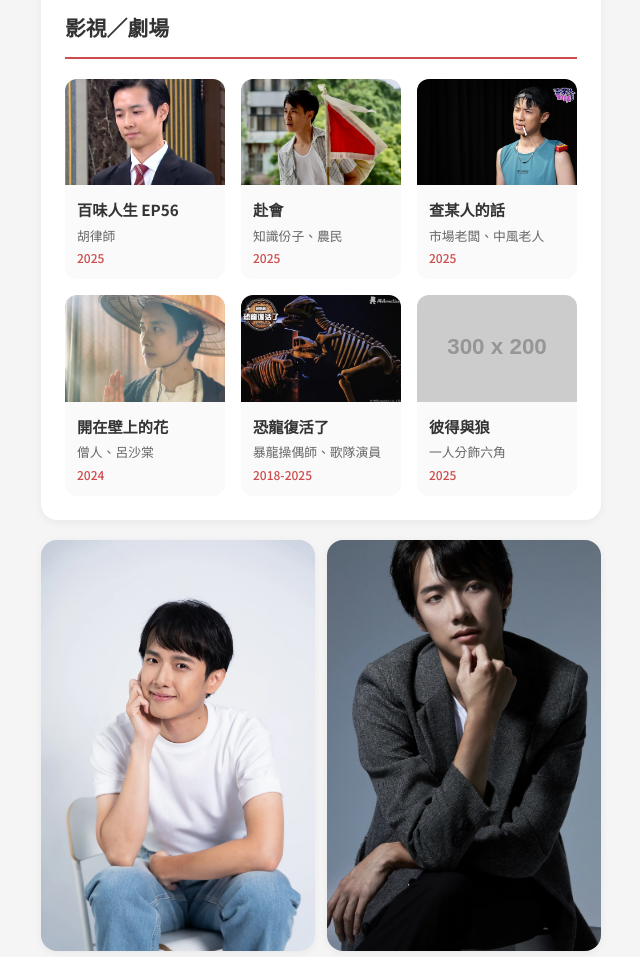
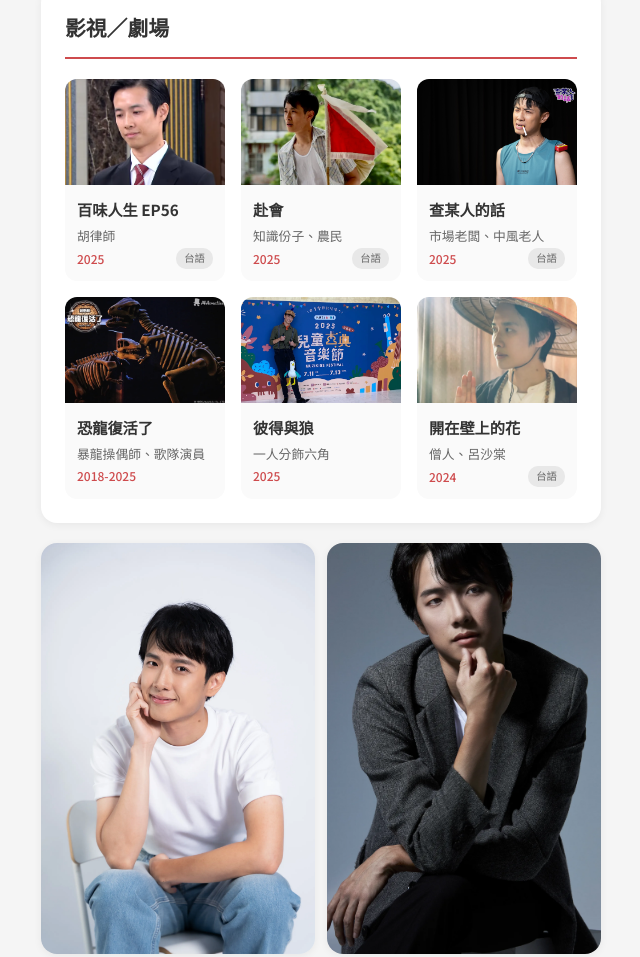
Before and after one commit to wesley100002001/wesley100002001.github.io, a website: page wesley.cwlin/index.html in a window 1280 px wide. Shown: the part 1158-2115 px from the top of the page, without its empty margins (319-959 px from the left). Drawn offline with Linux system fonts and the light colour scheme; placeholder pictures from the web are drawn by us.

Commit message:
Add language, dinosaur link

```diff
--- a/wesley.cwlin/config/experience.js
+++ b/wesley.cwlin/config/experience.js
@@ -12,6 +12,7 @@ const experiences = {
       title: "百味人生 EP56",
       year: 2025,
       role: "胡律師",
+      language: "台語",
       thumbnail: "assets/images/drama/2025百味人生胡律師.webp",
       link: "https://youtu.be/U0tfidqYRTg?si=bB7dHIOsgOFvvB8O&t=3150"
     },
@@ -19,6 +20,7 @@ const experiences = {
       title: "赴會",
       year: 2025,
       role: "知識份子、農民",
+      language: "台語",
       thumbnail: "assets/images/theater/fringe-2025-赴會.webp",
       link: ""
     },
@@ -26,29 +28,31 @@ const experiences = {
       title: "查某人的話",
       year: 2025,
       role: "市場老闆、中風老人",
+      language: "台語",
       thumbnail: "assets/images/theater/woman-word2.jpg",
       link: "https://www.instagram.com/reel/DNgKljwTWHD"
-    },
-    {
-      title: "開在壁上的花",
-      year: 2024,
-      role: "僧人、呂沙棠",
-      thumbnail: "assets/images/theater/海島演劇 - 開在壁上的花.webp",
-      link: "https://www.instagram.com/p/CsqlNChSdVV"
     },
     {
       title: "恐龍復活了",
       year: "2018-2025",
       role: "暴龍操偶師、歌隊演員",
       thumbnail: "assets/images/theater/恐龍復活了.webp",
-      link: ""
+      link: "https://www.instagram.com/reel/DIRJbXnMiiF"
     },
     {
       title: "彼得與狼",
       year: "2025",
       role: "一人分飾六角",
-      thumbnail: "",
-      link: ""
+      thumbnail: "assets/images/theater/2025彼得與狼.webp",
+      link: "https://www.instagram.com/reel/DJ83Qqiy_qk"
+    },
+    {
+      title: "開在壁上的花",
+      year: 2024,
+      role: "僧人、呂沙棠",
+      language: "台語",
+      thumbnail: "assets/images/theater/海島演劇 - 開在壁上的花.webp",
+      link: "https://www.instagram.com/p/CsqlNChSdVV"
     }
   ],
 
--- a/wesley.cwlin/index.html
+++ b/wesley.cwlin/index.html
@@ -146,6 +146,8 @@
 
             const thumbnail = item.thumbnail || 'https://via.placeholder.com/300x200';
 
+            const languageTag = item.language ? `<span class="language-tag">${item.language}</span>` : '';
+
             card.innerHTML = `
                 <div class="card-image">
                     <img src="${thumbnail}" alt="${item.title}" loading="lazy">
@@ -153,7 +155,7 @@
                 <div class="card-content">
                     <h3>${item.title}</h3>
                     <p class="role">${item.role}</p>
-                    <p class="year">${item.year}</p>
+                    <p class="year">${item.year}${languageTag}</p>
                 </div>
             `;
 
--- a/wesley.cwlin/style.css
+++ b/wesley.cwlin/style.css
@@ -324,9 +324,20 @@ body {
 }
 
 .card-content .year {
+    display: flex;
+    align-items: center;
+    justify-content: space-between;
     font-size: 0.75rem;
     color: #ce4b4d;
     font-weight: 500;
+}
+
+.card-content .language-tag {
+    background: #e8e8e8;
+    color: #666;
+    font-size: 0.65rem;
+    padding: 2px 8px;
+    border-radius: 10px;
 }
 
 /* Skills Grid */
```
Also changed, not shown: wesley.cwlin/assets/images/theater/2025彼得與狼.webp (added).
